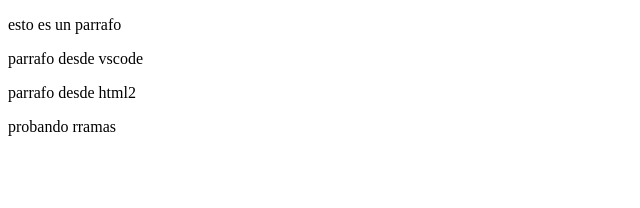
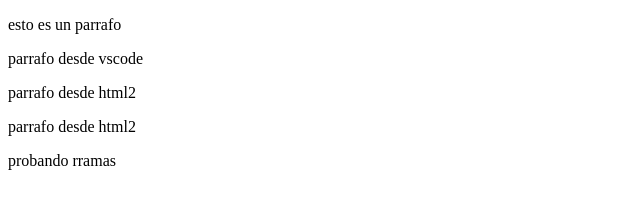
Before and after one commit to luis1098/otraprueba, a plain HTML site: page index.html in a window 1280 px wide. Shown: the whole page, without its empty margins (0-640 px from the left). Drawn offline with Linux system fonts and the light colour scheme.

Commit message:
añadi parrafo en hmtl 2

```diff
--- a/index.html
+++ b/index.html
@@ -13,7 +13,7 @@
     <p>parrafo desde vscode</p>
 
     <p>parrafo desde html2</p>
-
+    <p>parrafo desde html2</p>
     <p> probando rramas </p>
 </body>
 </html>
```
